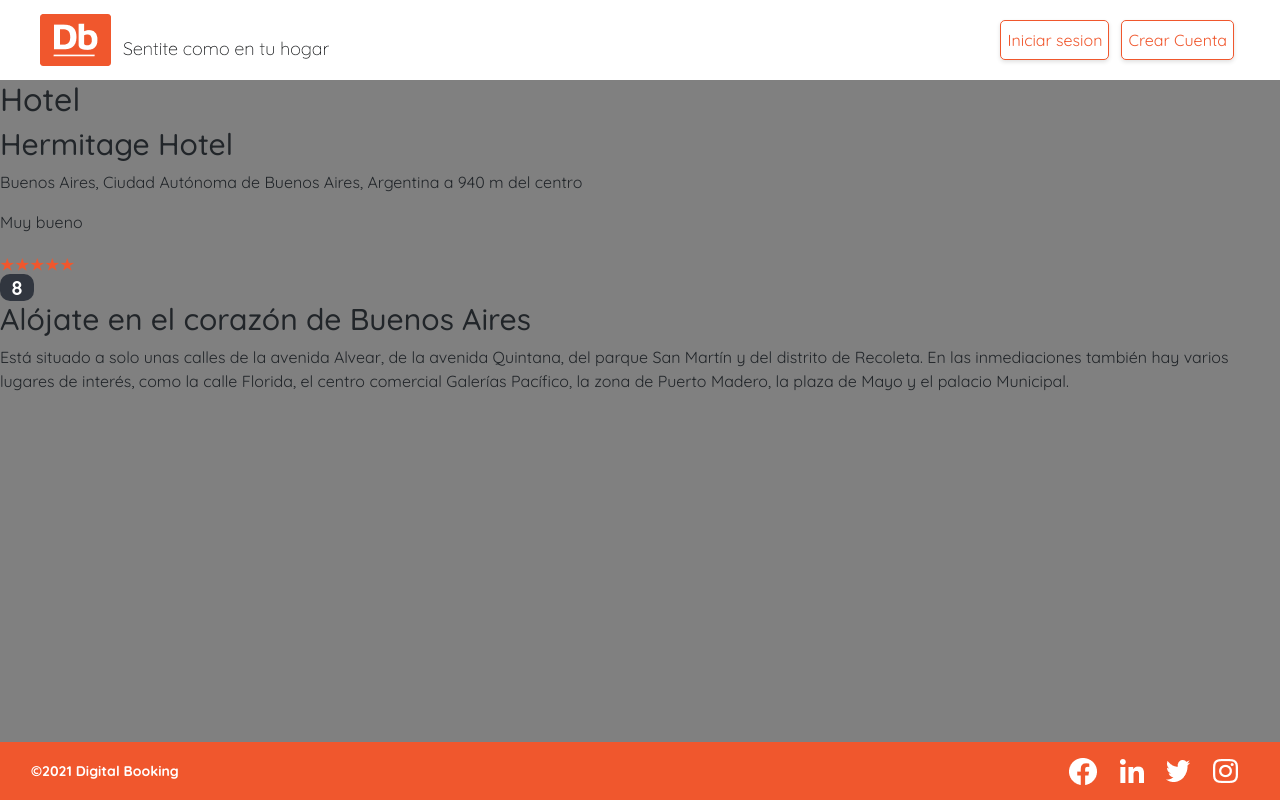
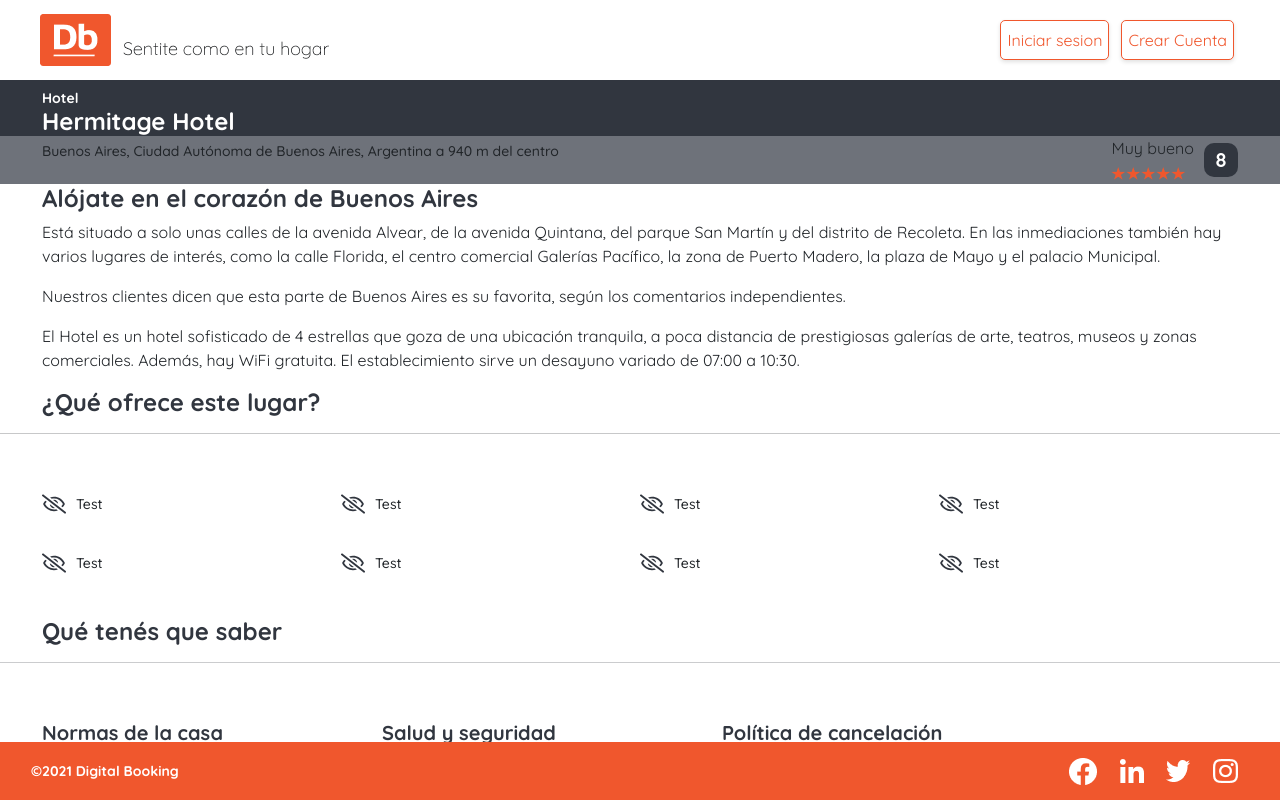
Before and after one commit to santinobch/digital-booking-6-frontend, a React (Create React App) app: page /producto in a window 1280 px wide. Built offline with nearby package versions, Linux system fonts and the light colour scheme.

Commit message:
estilo general terminado

```diff
--- a/src/App/App.scss
+++ b/src/App/App.scss
@@ -16,7 +16,7 @@ main {
   width: 100vw;
   height: $main-height;
 
-  overflow: scroll;
+  overflow-y: scroll;
 
   background-color: grey;
 }
--- /dev/null
+++ b/src/App/pages/producto/components/productBottom/productBottom.js
@@ -0,0 +1,46 @@
+import styles from "./productBottom.module.scss";
+
+export default function ProductBottom() {
+    return (
+        <>
+            <section className={styles.productBottom}>
+                <h1>
+                    Qué tenés que saber
+                </h1>
+
+                <hr/>
+
+                <div className={styles.normasContainer}>
+                    <div className={styles.norma}>
+                        <h2>
+                            Normas de la casa
+                        </h2>
+
+                        <p>Check-out: 10:00</p>
+                        <p>No se permiten fiestas</p>
+                        <p>No fumar</p>
+                    </div>
+
+                    <div className={styles.norma}>
+                        <h2>
+                            Salud y seguridad
+                        </h2>
+
+                        <p>Se aplican las pautas de distanciamiento social y otras normas relacionadas con el coronavirus</p>
+                        <p>Detector de humo</p>
+                        <p>Depósito de seguridad</p>
+                    </div>
+
+                    <div className={styles.norma}>
+                        <h2>
+                            Política de cancelación
+                        </h2>
+
+                        <p>Agregá las fechas de tu viaje para obtener los detalles de cancelación de esta estadía.</p>
+                    </div>
+                </div>
+
+            </section>
+        </>
+    );
+}
--- /dev/null
+++ b/src/App/pages/producto/components/productBottom/productBottom.module.scss
@@ -0,0 +1,36 @@
+@import "../../../../scss/colors";
+
+$spacing: 42px;
+
+.productBottom {
+    color: $black2-books;
+    background-color: $white-books;
+
+
+
+    h1 {
+        font-size: 24px;
+        font-weight: 700;
+
+        margin-left: $spacing;
+    }
+
+    .normasContainer {
+        display: flex;
+        align-items: flex-start;
+
+        .norma {
+            width: 20%;
+            margin: $spacing;
+
+            h2 {
+                font-size: 20px;
+                font-weight: 700;
+            }
+
+            p {
+                color: $black1-books;
+            }
+        }
+    }
+}
--- a/src/App/pages/producto/components/productTop/productTop.js
+++ b/src/App/pages/producto/components/productTop/productTop.js
@@ -1,5 +1,6 @@
 import styles from "./productTop.module.scss";
 import star from "../../../../../imgs/icons/star.png";
+import { FaRegEyeSlash } from "react-icons/fa";
 
 export default function ProductTop() {
     return (
@@ -13,13 +14,17 @@ export default function ProductTop() {
             </section>
             <section className={styles.productLocation}>
 
-                <div>
+                <div className={styles.location}>
                     <p>
                         Buenos Aires, Ciudad Autónoma de Buenos Aires, Argentina a 940 m del centro
                     </p>
                 </div>
 
-                <div>
+                <div className={styles.calificacion}>
+
+
+                    <div className={styles.textoStars}>
+
                         <p>Muy bueno</p>
 
                         <div className={styles.starsImg}>
@@ -29,8 +34,9 @@ export default function ProductTop() {
                             <img src={star} alt=""></img>
                             <img src={star} alt=""></img>
                         </div>
+                    </div>
 
-                    <div className={styles.calificacion}>
+                    <div className={styles.puntaje}>
                         <span>8</span>
                     </div>
                 </div>
@@ -42,10 +48,62 @@ export default function ProductTop() {
             <section className={styles.productInfo}>
                 <h1>Alójate en el corazón de Buenos Aires</h1>
 
-                <p>Está situado a solo unas calles de la avenida Alvear, de la avenida Quintana, del parque San Martín y del distrito de Recoleta. En las inmediaciones también hay varios lugares de interés, como la calle Florida, el centro comercial Galerías Pacífico, la zona de Puerto Madero, la plaza de Mayo y el palacio Municipal.</p>
+                <p>
+                    Está situado a solo unas calles de la avenida Alvear, de la avenida Quintana, del parque San Martín y del distrito de Recoleta. En las inmediaciones también hay varios lugares de interés, como la calle Florida, el centro comercial Galerías Pacífico, la zona de Puerto Madero, la plaza de Mayo y el palacio Municipal.
+                </p>
+
+                <p>
+                    Nuestros clientes dicen que esta parte de Buenos Aires es su favorita, según los comentarios independientes.
+                </p>
+
+                <p>
+                    El Hotel es un hotel sofisticado de 4 estrellas que goza de una ubicación tranquila, a poca distancia de prestigiosas galerías de arte, teatros, museos y zonas comerciales. Además, hay WiFi gratuita. El establecimiento sirve un desayuno variado de 07:00 a 10:30.
+                </p>
 
             </section>
             <section className={styles.productOfferings}>
+                <h1>
+                    ¿Qué ofrece este lugar?
+                </h1>
+
+                <hr/>
+
+                <div className={styles.offeringsContainer}>
+                    <div className={styles.offering}>
+                        <FaRegEyeSlash style={{ color: "#31363F", fontSize:"24px" }}/>
+                        <p>Test</p>
+                    </div>
+                    <div className={styles.offering}>
+                        <FaRegEyeSlash style={{ color: "#31363F", fontSize:"24px" }}/>
+                        <p>Test</p>
+                    </div>
+                    <div className={styles.offering}>
+                        <FaRegEyeSlash style={{ color: "#31363F", fontSize:"24px" }}/>
+                        <p>Test</p>
+                    </div>
+                    <div className={styles.offering}>
+                        <FaRegEyeSlash style={{ color: "#31363F", fontSize:"24px" }}/>
+                        <p>Test</p>
+                    </div>
+
+                    <div className={styles.offering}>
+                        <FaRegEyeSlash style={{ color: "#31363F", fontSize:"24px" }}/>
+                        <p>Test</p>
+                    </div>
+                    <div className={styles.offering}>
+                        <FaRegEyeSlash style={{ color: "#31363F", fontSize:"24px" }}/>
+                        <p>Test</p>
+                    </div>
+                    <div className={styles.offering}>
+                        <FaRegEyeSlash style={{ color: "#31363F", fontSize:"24px" }}/>
+                        <p>Test</p>
+                    </div>
+                    <div className={styles.offering}>
+                        <FaRegEyeSlash style={{ color: "#31363F", fontSize:"24px" }}/>
+                        <p>Test</p>
+                    </div>
+
+                </div>
 
             </section>
         </>
--- a/src/App/pages/producto/components/productTop/productTop.module.scss
+++ b/src/App/pages/producto/components/productTop/productTop.module.scss
@@ -1,8 +1,63 @@
 @import "../../../../scss/colors";
 
+$spacing: 42px;
+
+h1 {
+    font-size: 24px;
+    font-weight: 700;
+    color: $black2-books;
+}
+
+.productName {
+    height: 60px;
+    background-color: $black2-books;
+
+    color: $white-books;
+
+    padding-top: 10px;
+    padding-left: $spacing;
+
+    h2 {
+        font-size: 14px;
+        font-weight: 700;
+        margin: 0;
+    }
+
+    h1 {
+        margin: 0;
+        color: $white-books;
+    }
+}
+
+.productLocation {
+    height: 55px;
+    background-color: $grey-books;
+    padding-left: $spacing;
+    padding-right: $spacing;
+
+    display: flex;
+    flex-direction: row;
+    justify-content: space-between;
+    align-items: center;
+
+    .location {
+        font-size: 14px;
+        font-weight: 500;
+    }
+
     .calificacion {
+        display: flex;
+        flex-direction: row;
+        align-items: center;
+        gap: 10px;
+
+        p {
+            margin: 0;
+        }
+
+        .puntaje {
             width: 34px;
-    height: 27px;
+            height: 34px;
             border-radius: 10px;
             background-color: $black2-books;
 
@@ -14,3 +69,41 @@
             align-items: center;
             justify-content: center;
         }
+    }
+}
+
+.productInfo {
+    background-color: $white-books;
+
+    padding-left: $spacing;
+    padding-right: $spacing;
+
+
+}
+
+.productOfferings {
+    background-color: $white-books;
+
+    h1 {
+        padding-left: $spacing;
+    }
+
+    .offeringsContainer{
+        padding: $spacing;
+        display: grid;
+        grid-template-columns: 1fr 1fr 1fr 1fr;
+        row-gap: 35px;
+
+        .offering {
+            display: flex;
+            align-items: center;
+
+            p {
+                font-size: 14px;
+                font-weight: 500;
+                margin: 0;
+                margin-left: 10px;
+            }
+        }
+    }
+}
--- a/src/App/pages/producto/producto.js
+++ b/src/App/pages/producto/producto.js
@@ -1,12 +1,16 @@
 import styles from "./producto.module.scss";
 
 import ProductTop from "./components/productTop/productTop";
+import ProductBottom from "./components/productBottom/productBottom";
 
 
 export default function Producto() {
     return (
         <main className={styles.main}>
             <ProductTop></ProductTop>
+
+            <ProductBottom></ProductBottom>
+
         </main>
     );
 }
```
Lines whose indentation alone changed are shown as unchanged.
